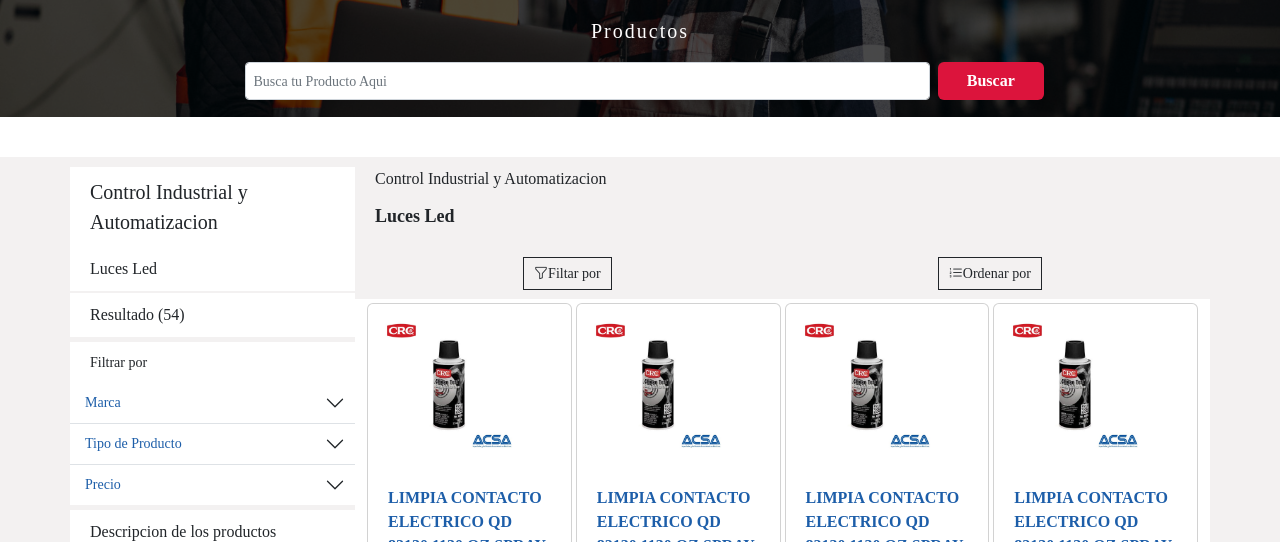
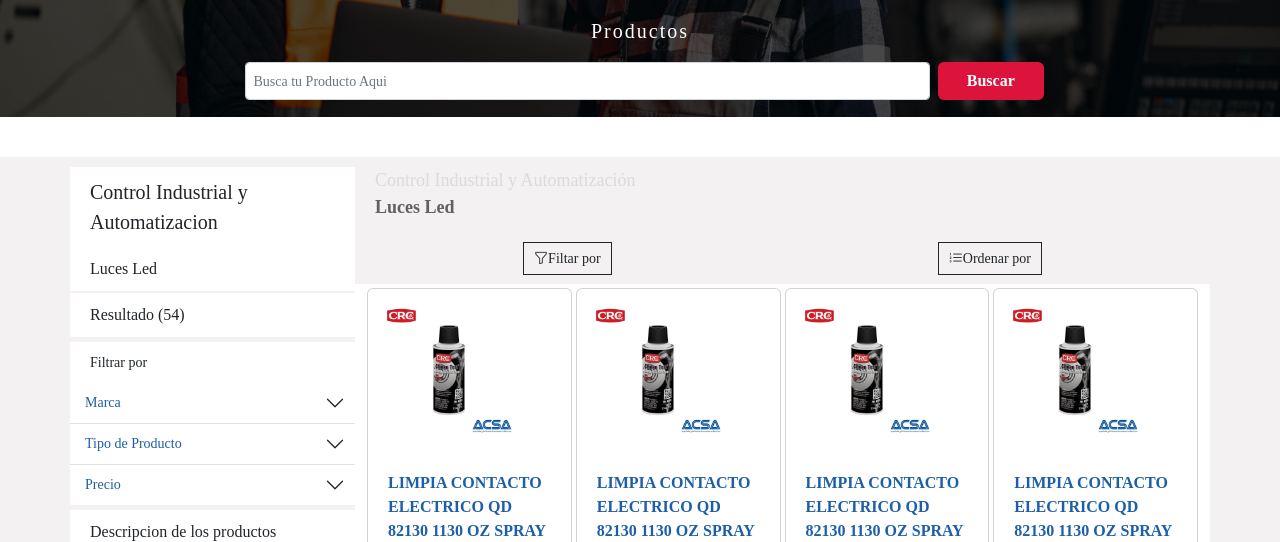
Before and after one commit to vmsalcedo/acsa-web, a plain HTML site: page pages/productos.html in a window 1280 px wide. Shown: the part 53-595 px from the top of the page. Drawn offline with nearby package versions, Linux system fonts and the light colour scheme; files whose address does not match are found by name.

Commit message:
titulos de los productos 040823 11:57

```diff
--- a/css/style2.css
+++ b/css/style2.css
@@ -12,6 +12,7 @@
   --bg-alpha-color: rgb(29, 94, 169, 0.75);
 
   --bg-gradient-color: linear-gradient(to right, blue, pink);
+  --text-gris:#DBDBDB;
 }
 
 @import url("https://fonts.googleapis.com/css2?family=Poppins:wght@100;200;400&display=swap"); /*font-family: 'Poppins', sans-serif*/
@@ -228,19 +229,23 @@
   }
 
 
-  .titulo-productos-movil div{
-
-    margin-bottom: 2px;
-    padding:10px 10px 0 20px;
+  .titulo-productos-movil {
+    margin-top: 10px;
+    padding-left: 20px;
+
+
+
   }
   .titulo-productos-movil :nth-child(1){
-    font-size: 16px;
+    font-size: 18px;
+    color: var(--text-gris);
 
   }
   .titulo-productos-movil :nth-child(2){
     font-size: 18px;
     font-weight: 600;
-    padding-bottom: 20px;
+    padding-bottom: 16px;
+    color: #616161;
 
 
 
@@ -268,7 +273,7 @@
 .filtrarpor-movil{
 
   font-size: 14px;
-  border: solid 1px;
+  border: solid 1px ;
   cursor: pointer;
   padding: 5px 10px;
 }
--- a/pages/productos.html
+++ b/pages/productos.html
@@ -1611,7 +1611,7 @@
       <!-- contenedor de filtro, ordenar para movil  -->
 
       <div class="col-12 titulo-productos-movil">
-        <div >Control Industrial y Automatizacion</div>
+        <div >Control Industrial y Automatización</div>
         <div>Luces Led</div>
       </div>
 
```
